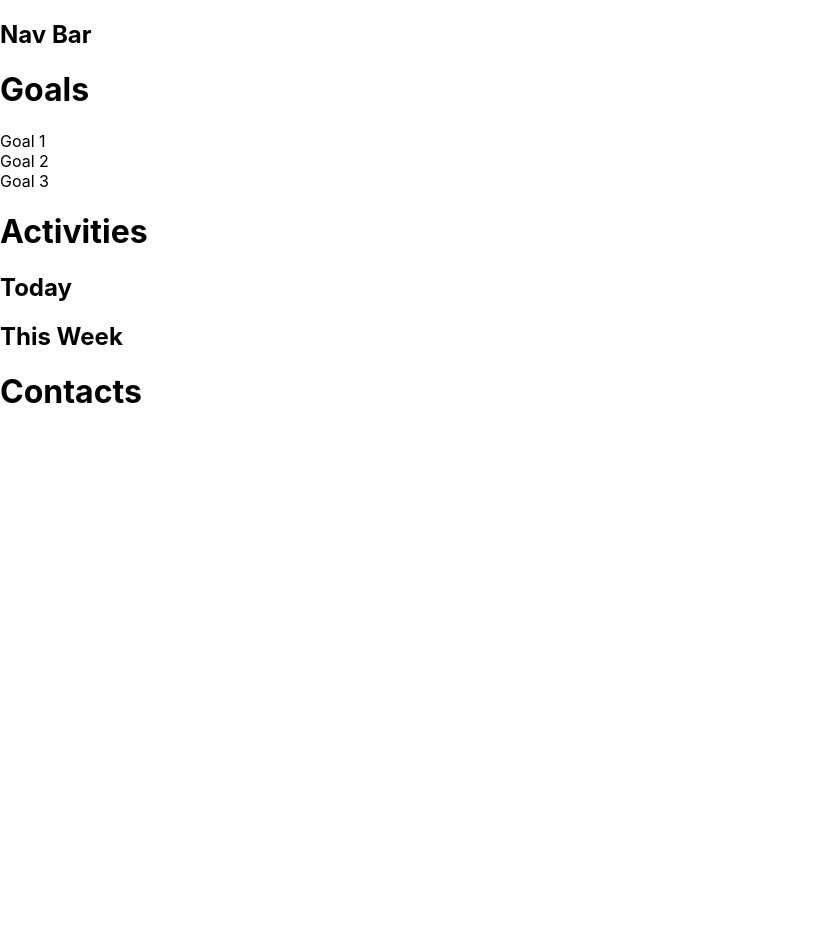
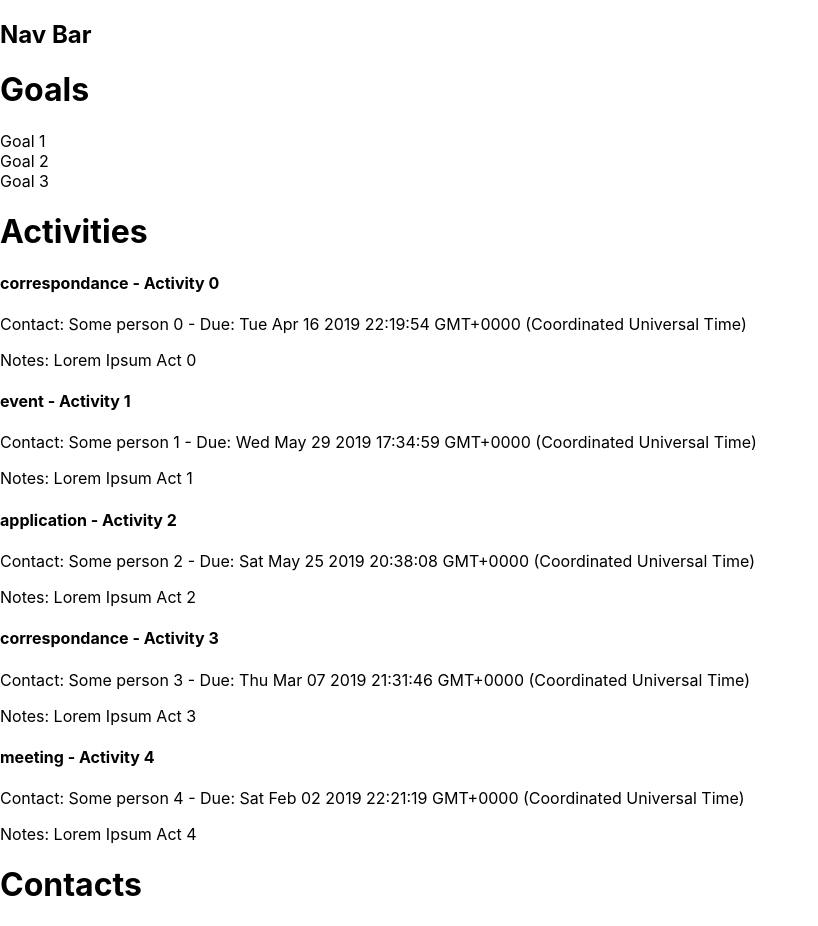
Before and after one commit to danschoch/seeker-app, a React (Create React App) app in the folder client/: page / in a window 1280 px wide. Shown: the whole page, without its empty margins (0-818 px from the left). Before the commit the page ends 800 px from the top, so only its background shows below. Built offline with nearby package versions, Linux system fonts and the light colour scheme.

Commit message:
fix errors with mock data. now displays properly

```diff
--- /dev/null
+++ b/client/src/components/Activity.js
@@ -0,0 +1,22 @@
+import React, { Component } from 'react';
+
+class Activity extends Component {
+
+    render() {
+        const { activity } = this.props;
+        debugger
+
+        return (
+            <div>
+                <h4>{activity.type} - {activity.title}</h4>
+                <p>Contact: {activity.contact} - Due: {activity.dueDate}</p>
+                <p>Notes: {activity.notes}</p>
+            </div>
+        )
+    }
+
+}
+
+
+
+export default Activity;
--- a/client/src/containers/dashboard/ActivitiesDash.js
+++ b/client/src/containers/dashboard/ActivitiesDash.js
@@ -1,16 +1,27 @@
 import React, { Component } from 'react';
-import fakeActivities from '../../mockData'
+import fakeActivities from '../../mockData';
+import Activity from '../../components/Activity';
 
 class ActivitiesDash extends Component {
 
+    state = {
+        activities: fakeActivities
+    }
+
+    renderActivities = () => {
+        return this.state.activities.map( (activity, i) => {
+            return <Activity key={i} activity={activity} />
+        })
+    }
+
+
     render() {
-        console.log(fakeActivities)
+        console.log(this.state.activities)
 
         return(
            <div>
                 <h1>Activities</h1>
-                <h2>Today</h2>
-                <h2>This Week</h2>
+                {this.renderActivities()}
            </div>
         )
     }
--- a/client/src/mockData.js
+++ b/client/src/mockData.js
@@ -28,11 +28,13 @@ for (let i = 0; i < 5; i++) {
         title: `Activity ${i}`,
         notes: `Lorem Ipsum Act ${i}`,
         contact: `Some person ${i}`,
-        dueDate: randomDate(new Date(), new Date(2019, 6, 1)),
+        dueDate: randomDate(new Date(), new Date(2019, 6, 1)).toString(),
         type: randomType(["interview", "meeting", "event", "application", "correspondance"])
     }
 
     fakeActivities.push(activity)
+
+
 }
 
 export default fakeActivities
```
